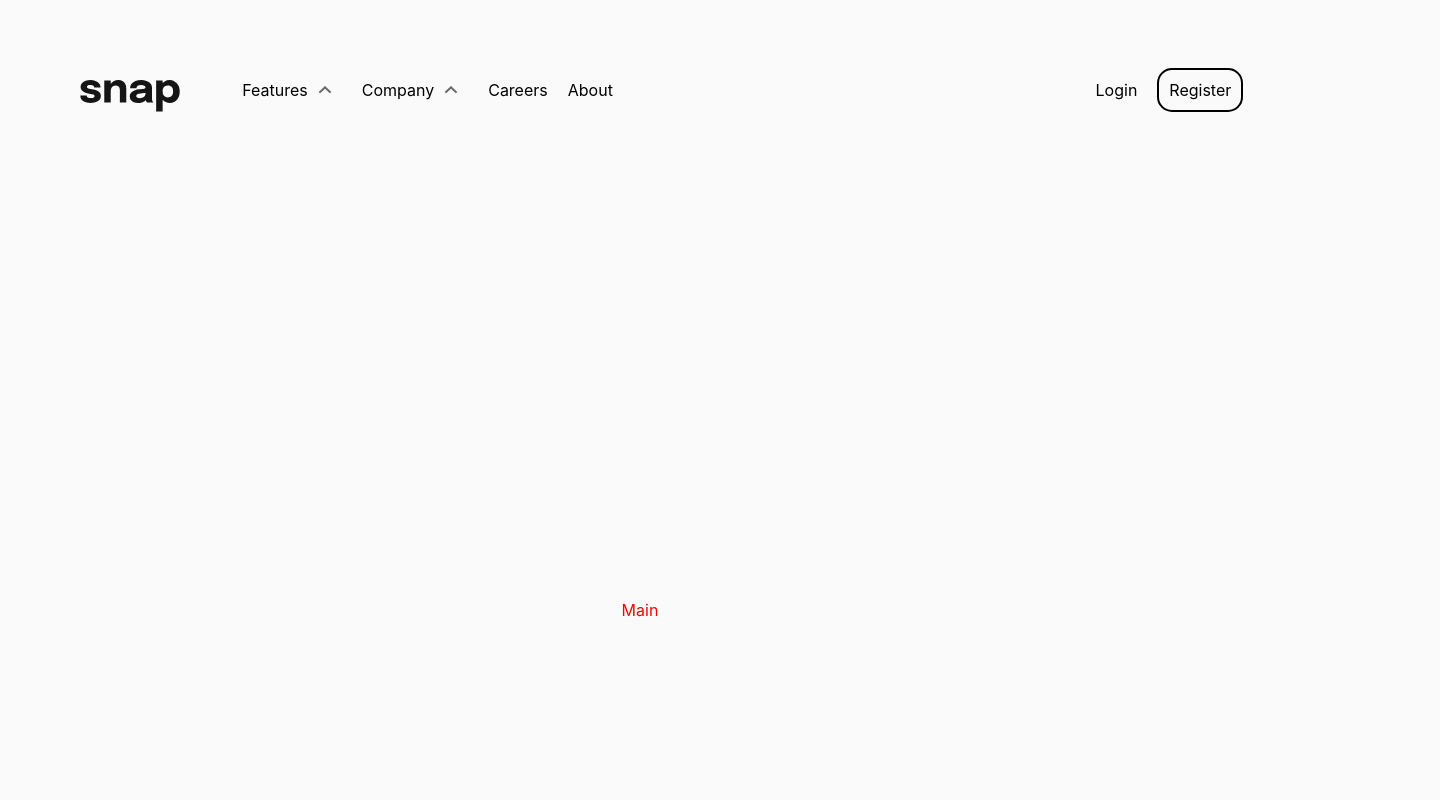
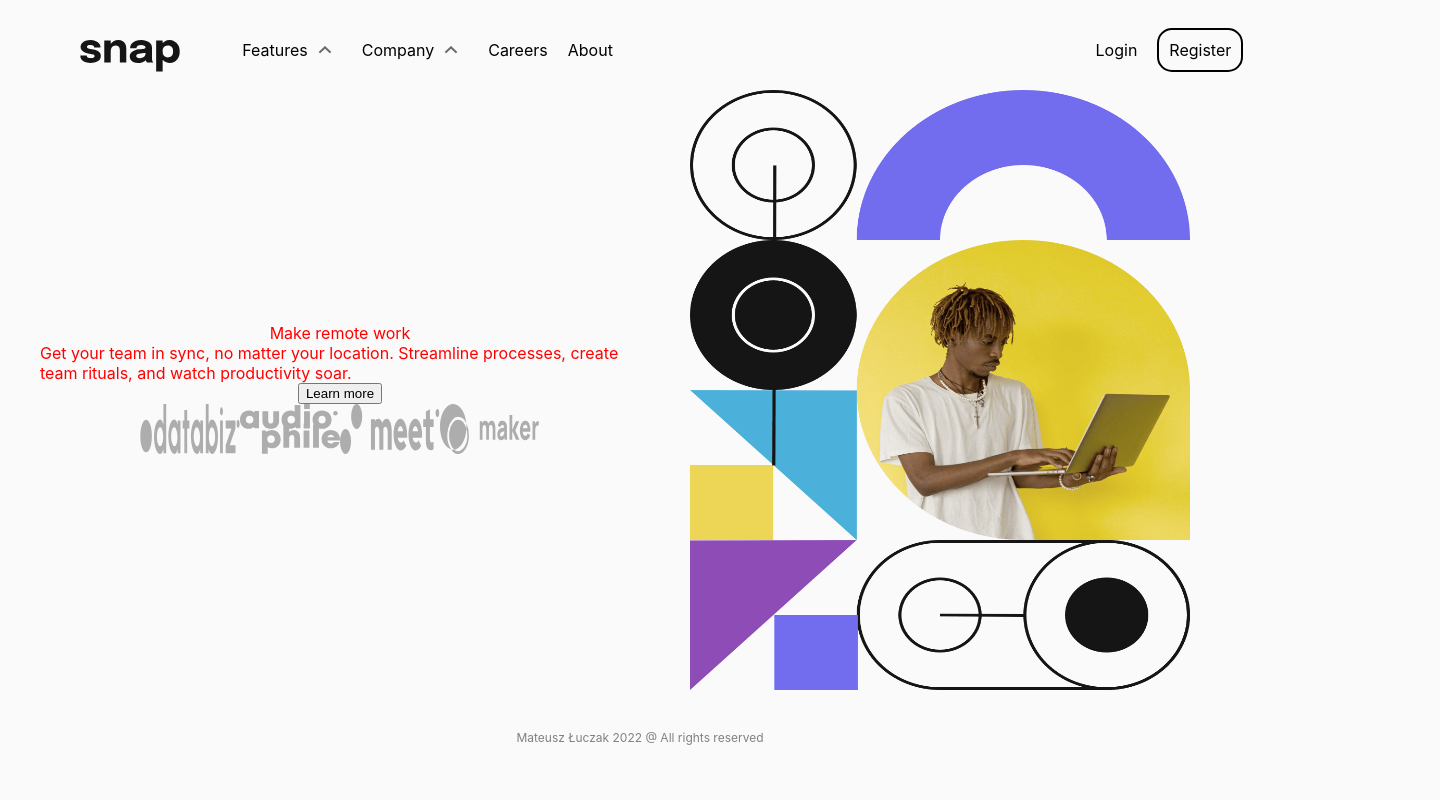
Before and after one commit to xflameyoke/intro-section-app, a React (Create React App) app: page / in a window 1280 px wide. Shown: the top 800 px of the page, 1440 px wide, since content can reach past the window. Built offline with nearby package versions, Linux system fonts and the light colour scheme.

Commit message:
style: centered footer

```diff
--- /dev/null
+++ b/src/layout/footer/footer.styled.ts
@@ -0,0 +1,9 @@
+import styled from 'styled-components';
+
+export const FooterStyled = styled.footer`
+  display: flex;
+  align-items: center;
+  justify-content: center;
+  font-size: 12px;
+  color: grey;
+`;
--- a/src/layout/footer/footer.tsx
+++ b/src/layout/footer/footer.tsx
@@ -1,5 +1,14 @@
 import React from 'react';
+import { FooterStyled } from './footer.styled';
 
-const Footer = () => <div>Footer</div>;
+const Footer = () => {
+  const ActualYear = new Date().getFullYear();
+
+  return (
+    <FooterStyled>
+      Mateusz Łuczak {ActualYear} @ All rights reserved
+    </FooterStyled>
+  );
+};
 
 export default Footer;
--- a/src/layout/header/header.styled.ts
+++ b/src/layout/header/header.styled.ts
@@ -3,7 +3,7 @@ import styled from 'styled-components';
 export const HeaderStyled = styled.header`
   width: 100vw;
   height: 50px;
-  padding: 80px;
+  margin: 40px 0px 0px 80px;
   display: grid;
   grid-template-columns: 0.25fr 1fr 0.5fr 0.5fr;
   grid-template-rows: 20px;
--- a/src/layout/main/main.styled.ts
+++ b/src/layout/main/main.styled.ts
@@ -2,9 +2,28 @@ import styled from 'styled-components';
 
 export const MainStyled = styled.div`
   color: red;
-  display: flex;
+  display: grid;
+  grid-template-columns: 1fr 1fr;
   align-items: center;
   justify-content: center;
-  width: 100vw;
-  height: 100vh;
+  max-width: 1200px;
+  height: 100%;
+  margin: 0 auto 40px auto;
 `;
+
+export const MainLeft = styled.div`
+  display: flex;
+  flex-direction: column;
+  align-items: center;
+  justify-content: center;
+`;
+
+export const MainClient = styled.img`
+  width: 100px;
+  height: 50px;
+`;
+
+export const MainHero = styled.img`
+  width: 500px;
+  height: 600px;
+`;
--- a/src/layout/main/main.tsx
+++ b/src/layout/main/main.tsx
@@ -1,6 +1,32 @@
 import React from 'react';
-import { MainStyled } from './main.styled';
-
-const Main = () => <MainStyled>Main</MainStyled>;
+import { MainClient, MainHero, MainLeft, MainStyled } from './main.styled';
+import HeroDesktop from '../../assets/images/image-hero-desktop.png';
+import ClientDatabiz from '../../assets/images/client-databiz.svg';
+import ClientAudiophile from '../../assets/images/client-audiophile.svg';
+import ClientMeet from '../../assets/images/client-meet.svg';
+import ClientMaker from '../../assets/images/client-maker.svg';
+const Main = () => (
+  <MainStyled>
+    <MainLeft>
+      <div>Make remote work</div>
+      <div>
+        Get your team in sync, no matter your location. Streamline processes,
+        create team rituals, and watch productivity soar.
+      </div>
+      <button>Learn more</button>
+      <div>
+        <MainClient src={ClientDatabiz} alt="ClientDatabiz" />
+        <MainClient src={ClientAudiophile} alt="ClientAudiophile" />
+        <MainClient src={ClientMeet} alt="ClientMeet" />
+        <MainClient src={ClientMaker} alt="ClientMaker" />
+      </div>
+    </MainLeft>
+    <div>
+      <MainLeft>
+        <MainHero src={HeroDesktop} alt="HeroDesktop" />
+      </MainLeft>
+    </div>
+  </MainStyled>
+);
 
 export default Main;
```
